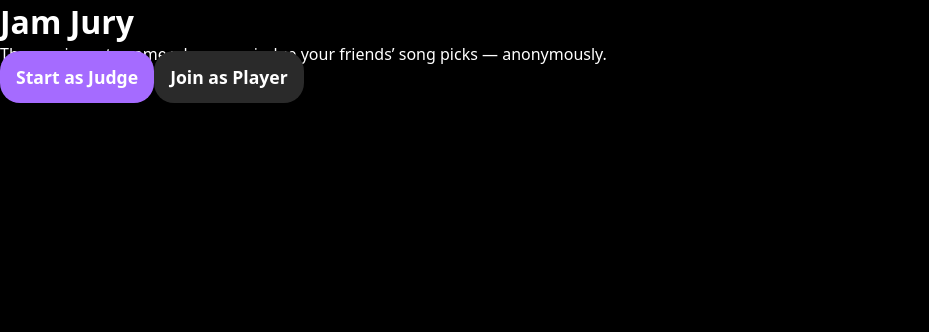
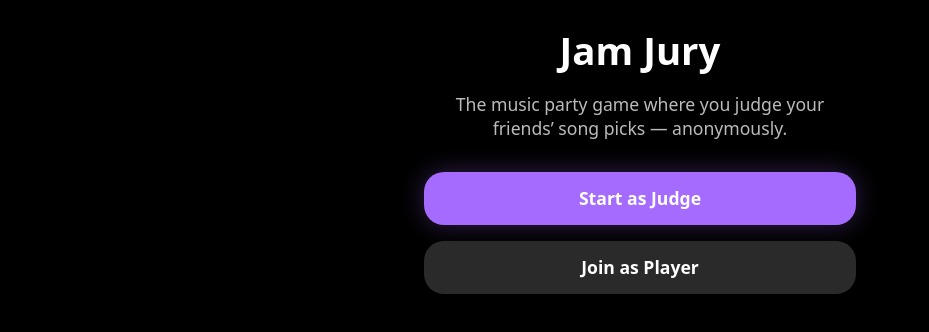
Before and after one commit to PatrickMancuso/JamJury, a Next.js app: page / in a window 1280 px wide. Shown: the top 332 px of the page, without its empty margins (0-929 px from the left). Built offline with nearby package versions, Linux system fonts and the light colour scheme.

Commit message:
Update page.js

```diff
--- a/app/page.js
+++ b/app/page.js
@@ -1,24 +1,26 @@
-// =======================
-// app/page.js (Home Page)
-// =======================
 export default function Home() {
   return (
-    <main className="min-h-screen p-6 flex flex-col items-center text-center max-w-sm mx-auto">
-      <h1 className="text-5xl font-extrabold mb-4 tracking-tight">Jam Jury</h1>
+    <main className="page-container flex flex-col justify-center min-h-screen">
 
-      <p className="text-gray-400 mb-10 leading-relaxed max-w-xs">
+      {/* Title */}
+      <h1 className="page-title">Jam Jury</h1>
+
+      {/* Subtitle */}
+      <p className="subtitle">
         The music party game where you judge your friends’ song picks — anonymously.
       </p>
 
-      <div className="flex flex-col gap-4 w-full">
-        <a href="/judge" className="btn btn-primary text-lg">
+      {/* Buttons */}
+      <div className="v-stack mt-4">
+        <a href="/judge" className="btn btn-primary glow">
           Start as Judge
         </a>
 
-        <a href="/player" className="btn btn-secondary text-lg">
+        <a href="/player" className="btn btn-secondary">
           Join as Player
         </a>
       </div>
+
     </main>
   );
 }
```
